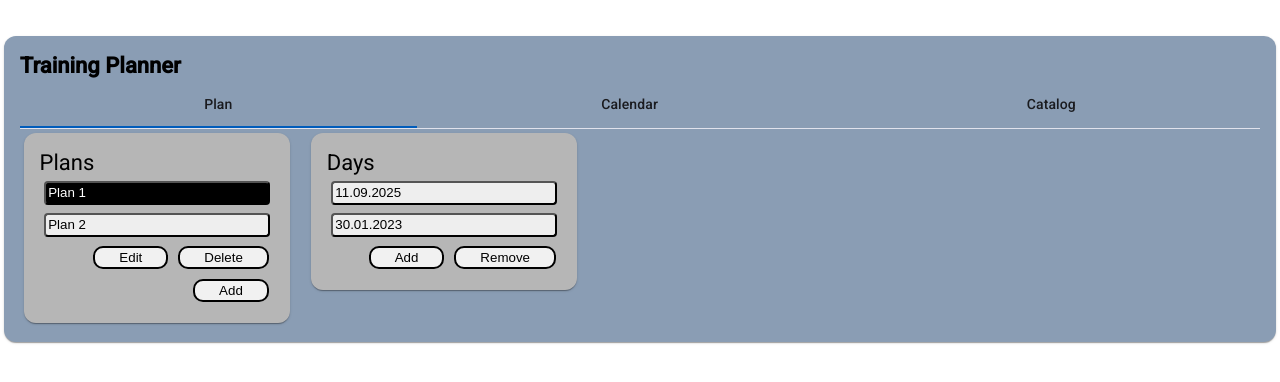
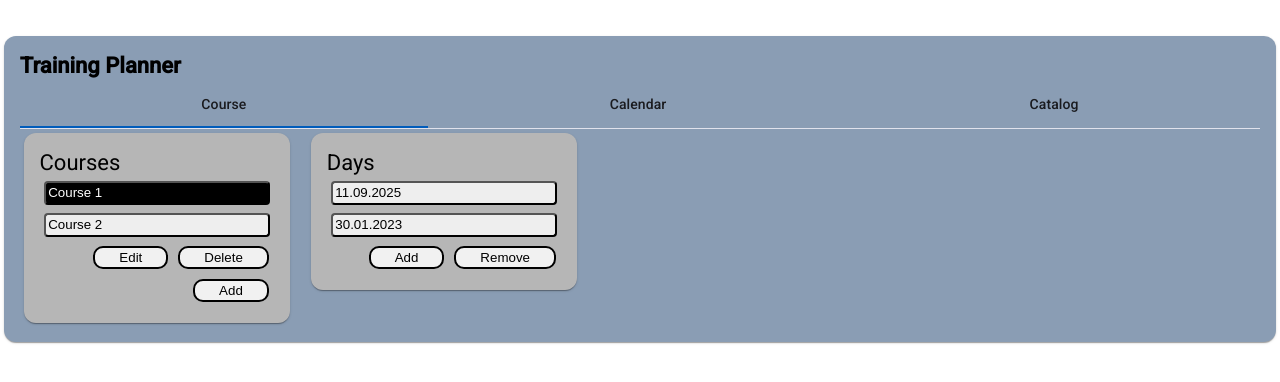
Before and after one commit to GerdEisenmann/trainingsheets, an Angular app: page / in a window 1280 px wide. Shown: the top 382 px of the page. Built offline with nearby package versions, Linux system fonts and the light colour scheme.

Commit message:
Changed Plan to Course

```diff
--- a/src/app/model/Mock-Data.ts
+++ b/src/app/model/Mock-Data.ts
@@ -1,6 +1,6 @@
 import { Sheet } from "./Sheet";
 import { ExerciseDay } from "./ExerciseDay";
-import { Plan } from "./Plan";
+import { Course } from "./Course";
 
 var header: string;
 var pic: string;
@@ -84,9 +84,9 @@ const e2 = new ExerciseDay (
     [sHueftbeuger, sBrustmuskel]
 );
 
-const plan1 = new Plan ( 1, "Plan 1", [e1, e2] );
-const plan2 = new Plan ( 2, "Plan 2", [e1] );
+const course1 = new Course ( 1, "Course 1", [e1, e2] );
+const course2 = new Course ( 2, "Course 2", [e1] );
 
-export const PLANS: Plan[] = [plan1, plan2];
+export const COURSES: Course[] = [course1, course2];
 export const EXERCISEDAYS: ExerciseDay[] = [e1, e2];
 export const SHEETS: Sheet[] = [s1, s2, s3, sBrustmuskel, sHueftbeuger];
--- a/src/app/model/Plan.ts
+++ /dev/null
@@ -1,13 +0,0 @@
-import { ExerciseDay } from "./ExerciseDay";
-
-export class Plan {
-    id: number;
-    shortName: string = "";
-    exerciseDays?: ExerciseDay[];
-
-    constructor(id: number, shortName: string, exerciseDays: ExerciseDay[]) {
-        this.id = id;
-        this.shortName = shortName;
-        this.exerciseDays = exerciseDays;
-    }
-}
--- a/src/app/plans.component.ts
+++ /dev/null
@@ -1,145 +0,0 @@
-import { HttpClient } from "@angular/common/http";
-import { Component, inject } from "@angular/core";
-import { ActiveService } from "./service/active-service";
-import { DataService } from "./service/data.service";
-import { FormsModule } from "@angular/forms";
-import { ExerciseDay } from "./model/ExerciseDay";
-import { Plan } from "./model/Plan";
-import { CommonModule, NgFor } from "@angular/common";
-import { EditNameModalComponent } from "./table-of-contents/editNameModal.component";
-import { DayQueryModalComponent } from "./table-of-contents/searchDayQueryModal.component";
-import { MatDialog, MatDialogConfig, MatDialogRef } from '@angular/material/dialog';
-import { MatListModule, MatListItem, MatListItemIcon } from '@angular/material/list';
-import { MatIconModule } from '@angular/material/icon'
-import { MatButtonModule } from '@angular/material/button'
-import { MatCardModule } from '@angular/material/card';
-import { MatTabsModule, MatTabChangeEvent } from '@angular/material/tabs';
-
-
-@Component({
-  selector: 'plans',
-  templateUrl: './plans.components.html',
-  styleUrl: './plans.components.css',
-  imports: [FormsModule, CommonModule, NgFor, MatTabsModule, MatListModule, MatIconModule, MatButtonModule, MatCardModule],
-  providers: [ { provide: MatDialogRef,useValue: {} } ]
-})
-
-export class PlansComponent {
-
-  activePlan: Plan = new Plan(0, "", []);
-  activeExerciseDay: ExerciseDay = new ExerciseDay;
-  plans: Plan[] = [];
-  days: ExerciseDay[] = [];
-  readonly dialog = inject(MatDialog);
-
-  constructor(private httpClient: HttpClient, private activeService: ActiveService, private dataService: DataService) {};
-
-  ngOnInit(): void {
-    this.getPlans();
-    this.selectFirstPlan()
-  }
-
-  selectFirstPlan() {
-    let firstPlan = null;
-    if(this.plans.length > 0) firstPlan = this.plans[0];
-    if(firstPlan != null) {
-      this.activeService.currentPlan.next(firstPlan);
-      this.activePlan = firstPlan;
-      this.selectPlan(firstPlan);
-    }
-  }
-
-  clickedAddPlanButton() {
-    console.log("Add");
-    var plan = new Plan(this.dataService.getNextPlanId(), "New Plan", []);
-    this.plans.push(plan);
-    this.activeService.currentPlan.next(plan);
-    this.activePlan = plan;
-    this.selectPlan(this.activePlan);
-  }
-
-  async clickedEditPlanButton() {
-    if(this.activeService.currentPlan.value != null) {
-      var selPlan: Plan = this.activeService.currentPlan.value as Plan;
-    } else {
-      return
-    }
-
-    //Open Search dialog
-    const dialogRef = this.dialog.open(EditNameModalComponent, {
-      width: '400px'
-    });
-
-    const resultString = await dialogRef.afterClosed().toPromise() as string;
-    console.log(resultString);
-    if(resultString === undefined) {
-      return undefined
-    } else {
-      this.activeService.currentPlan.value.shortName = resultString;
-      this.sortPlans();
-      //this.dataService.editPlan(selExDayId);
-      return resultString;
-    }
-  }
-
-  clickedDeletePlanButton() {
-    if(this.activePlan === null) return;
-    let list = this.plans;
-    const index = list.findIndex(x => x.id === this.activePlan.id);
-    list.splice(index, 1);
-    this.days = new Array;
-  }
-
-  selectPlan(arg: Plan): void {
-    console.log(arg);
-    if(this.activePlan.exerciseDays !== undefined) {
-      this.activeService.currentPlan.next(arg);
-      this.activePlan = arg;
-      this.days = this.activePlan.exerciseDays as ExerciseDay[];
-      this.activeExerciseDay = new ExerciseDay();
-    }
-  }
-
-  getPlans(): Plan[] {
-    this.dataService.getAllPlans().subscribe(plans => this.plans = plans);
-    this.sortPlans();
-    return this.plans;
-  }
-
-  sortPlans(): void {
-    this.plans = this.plans.sort(function(a, b) { return a.shortName.localeCompare(b.shortName)});
-  }
-
-  clickedRemoveExerciseDayButton() {
-    // Remove from Plan
-    let selPlan: Plan = this.activeService.currentPlan.value as Plan;
-    let list = selPlan.exerciseDays as ExerciseDay[];
-    const index = list.findIndex(x => x.id === this.activeExerciseDay.id);
-    selPlan.exerciseDays?.splice(index, 1);
-  }
-
-  async clickedAddExerciseDayButton() {
-    if(this.activePlan == null) {
-      return
-    }
-    const dialogConfig = new MatDialogConfig();
-    dialogConfig.width = '400px';
-    dialogConfig.height = '600px';
-    dialogConfig.data = this.dataService.getAllExerciseDaysNotObserved();
-    const dialogRef = this.dialog.open(DayQueryModalComponent, dialogConfig);
-
-    const resultDay = await dialogRef.afterClosed().toPromise();
-    console.log(resultDay);
-    if(resultDay != null) {
-      this.activePlan.exerciseDays?.push(resultDay);
-      console.log("...added");
-    }
-  }
-
-  selectDay(day: ExerciseDay) {
-    console.log(day);
-    this.activeExerciseDay = day;
-    this.activeService.currentDayInPlan.next(day);
-  }
-
-}
--- a/src/app/plans.components.css
+++ /dev/null
@@ -1,11 +0,0 @@
-
-.cardPlans,
-.cardExerciseDays {
-  background-color: rgb(182, 182, 182);
-  flex: 1 1 0;
-  min-width: 0;
-  margin: 0.1cm;
-  display: flex;
-  flex-direction: column;
-  height: 100%;
-}
--- a/src/app/plans.components.html
+++ /dev/null
@@ -1,35 +0,0 @@
-<div class="cardsRow">
-    <mat-card class="cardPlans">
-        <mat-card-content>
-            <div class="listInCard">
-                <mat-card-title>Plans</mat-card-title>
-                <li *ngFor="let plan of plans">
-                    <button [class.selected]="plan === activePlan" type="button" (click)="selectPlan(plan)">
-                        <span>{{plan.shortName}}</span>
-                    </button>
-                </li>
-            </div>
-            <div class="appButtons">
-                <button type="deletePlanButton" (click)="clickedDeletePlanButton()" clickable>Delete</button>
-                <button type="editPlanButton" (click)="clickedEditPlanButton()" clickable>Edit</button>
-                <button type="addPlanButton" (click)="clickedAddPlanButton()" clickable>Add</button>
-            </div>
-        </mat-card-content>
-    </mat-card>
-    <mat-card class="cardExerciseDays">
-        <mat-card-content>
-            <div class="listInCard">
-                <mat-card-title>Days</mat-card-title>
-                <li *ngFor="let exerciseDay of days">
-                    <button [class.selected]="exerciseDay === activeExerciseDay" type="button" (click)="selectDay(exerciseDay)">
-                    <span class="exDate">{{exerciseDay.date | date:'dd.MM.yyyy' }}</span>
-                    </button>
-                </li>
-            </div>
-            <div class="appButtons">
-                <button type="removeExerciseDayButton" (click)="clickedRemoveExerciseDayButton()" clickable>Remove</button>
-                <button type="addExerciseDayButton" (click)="clickedAddExerciseDayButton()" clickable>Add</button>
-            </div>
-        </mat-card-content>
-    </mat-card>
-</div>
--- a/src/app/service/active-service.ts
+++ b/src/app/service/active-service.ts
@@ -2,7 +2,7 @@ import { Component, Injectable } from "@angular/core";
 import { BehaviorSubject } from "rxjs";
 import { Sheet } from "../model/Sheet";
 import { ExerciseDay } from "../model/ExerciseDay";
-import { Plan } from "../model/Plan";
+import { Course } from "../model/Course";
 
 @Injectable({
     providedIn: 'root' // Singleton
@@ -11,8 +11,8 @@ export class ActiveService {
 
     public currentSheet = new BehaviorSubject<Sheet|null>(null);
     public currentDayInCalendar = new BehaviorSubject<ExerciseDay|null>(null);
-    public currentDayInPlan = new BehaviorSubject<ExerciseDay|null>(null);
-    public currentPlan = new BehaviorSubject<Plan|null>(null);
+    public currentDayInCourse = new BehaviorSubject<ExerciseDay|null>(null);
+    public currentCourse = new BehaviorSubject<Course|null>(null);
     public isAdmin = false;
     constructor (){};
 
--- a/src/app/service/data.service.ts
+++ b/src/app/service/data.service.ts
@@ -1,10 +1,10 @@
 import { Injectable } from '@angular/core';
 
-import { Plan } from '../model/Plan'
+import { Course } from '../model/Course'
 import { ExerciseDay } from '../model/ExerciseDay';
 import { Sheet } from '../model/Sheet';
 
-import { PLANS, EXERCISEDAYS, SHEETS } from '../model/Mock-Data';
+import { COURSES, EXERCISEDAYS, SHEETS } from '../model/Mock-Data';
 
 import { BehaviorSubject, expand, Observable, of } from 'rxjs';
 import { MessageService } from '../message.service';
@@ -15,13 +15,13 @@ import { ActiveService } from './active-service';
 })
 export class DataService {
 
-  private allPlans: Plan[] = [];
+  private allCourses: Course[] = [];
   private allExerciseDays: ExerciseDay[] = [];
   private allSheets: Sheet[] = [];
   constructor(private messageService: MessageService, private activeService: ActiveService) { }
 
   fillDataFromMockData() {
-    this.putAllPlans(PLANS);
+    this.putAllCourses(COURSES);
     this.putAllExerciseDays(EXERCISEDAYS);
     this.putAllSheets(SHEETS);
   }
@@ -44,18 +44,18 @@ export class DataService {
     };
   }
 
-  putAllPlans(plans: Plan[]) {
-    this.allPlans = plans;
+  putAllCourses(courses: Course[]) {
+    this.allCourses = courses;
   }
 
-  getAllPlans(): Observable<Plan[]> {
-    var plans: Observable<Plan[]>;
-    plans = of(this.allPlans);
-    return plans;
+  getAllCourses(): Observable<Course[]> {
+    var courses: Observable<Course[]>;
+    courses = of(this.allCourses);
+    return courses;
   }
 
-  getAllPlansNotObserved(): Plan[] {
-      return this.allPlans;
+  getAllCoursesNotObserved(): Course[] {
+      return this.allCourses;
   }
 
   getAllExerciseDays(): Observable<ExerciseDay[]> {
@@ -130,9 +130,9 @@ export class DataService {
     return highest + 1;
   }
 
-  getNextPlanId(): number {
+  getNextCourseId(): number {
     var highest: number = 0;
-    this.allPlans.forEach(day => {
+    this.allCourses.forEach(day => {
       if ((day.id != null) && (day.id > highest)) { highest = day.id };
     });
     return highest + 1;
--- a/src/app/table-of-contents/table-of-contents.component.html
+++ b/src/app/table-of-contents/table-of-contents.component.html
@@ -2,10 +2,10 @@
   <mat-card class="cardTop">
     <mat-card-title class="appTitle">Training Planner</mat-card-title>
     <mat-tab-group class="tabGroup" mat-align-tab="start" (selectedTabChange)="changeTab($event)" [(selectedIndex)]="tabSelection">
-      <mat-tab class="tabPlans">
-        <ng-template mat-tab-label>Plan</ng-template>
+      <mat-tab class="tabCourses">
+        <ng-template mat-tab-label>Course</ng-template>
         <div class="cardsRow">
-          <plans></plans>
+          <courses></courses>
         </div>
       </mat-tab>
       <mat-tab class="tabCalendar">
--- a/src/app/table-of-contents/table-of-contents.component.ts
+++ b/src/app/table-of-contents/table-of-contents.component.ts
@@ -5,10 +5,10 @@ import { RouterModule, RouterLink, RouterLinkActive } from '@angular/router';
 
 import { ExerciseDay } from '../model/ExerciseDay';
 import { Sheet } from '../model/Sheet';
-import { Plan } from '../model/Plan';
+import { Course } from '../model/Course';
 import { SHEETS } from '../model/Mock-Data';
 import { SheetDetailComponent } from '../sheetDetail.component';
-import { PlansComponent } from '../plans.component';
+import { CourseComponent } from '../courses.component';
 import { NEVER, Observable } from 'rxjs';
 import { BehaviorSubject } from "rxjs";
 
@@ -32,7 +32,7 @@ import { HttpClient } from '@angular/common/http';
 
 @Component({
   selector: 'app-table-of-contents',
-  imports: [ CommonModule, RouterModule, FormsModule, NgFor, PlansComponent, SheetDetailComponent, MatTabsModule, MatListModule, MatIconModule, MatButtonModule, MatCardModule, PlansComponent ],
+  imports: [ CommonModule, RouterModule, FormsModule, NgFor, CourseComponent, SheetDetailComponent, MatTabsModule, MatListModule, MatIconModule, MatButtonModule, MatCardModule, CourseComponent ],
   templateUrl: './table-of-contents.component.html',
   styleUrl: './table-of-contents.component.css',
   providers: [ { provide: MatDialogRef,useValue: {} } ]
@@ -40,11 +40,11 @@ import { HttpClient } from '@angular/common/http';
 
 export class TableOfContentsComponent {
 
-  plans: Plan[] = [];
+  courses: Course[] = [];
   exerciseDays: ExerciseDay[] = [];
   sheets: Sheet[] = [];
   readonly dialog = inject(MatDialog);
-  activePlan: Plan = new Plan(0, "", []);
+  activeCourse: Course = new Course(0, "", []);
   activeSheet: Sheet = new Sheet();
   activeExerciseDay: ExerciseDay = new ExerciseDay;
   showTOC: boolean = false;
@@ -77,19 +77,18 @@ export class TableOfContentsComponent {
     }
   }
 
-  getPlans(): void {
-    this.dataService.getAllPlans().subscribe(plans => this.plans = plans);
-    this.sortPlans();
+  getCourses(): void {
+    this.dataService.getAllCourses().subscribe(courses => this.courses = courses);
+    this.sortCourses();
+  }
+  sortCourses(): void {
+    this.courses = this.courses.sort(function(a, b) { return a.shortName.localeCompare(b.shortName)});
   }
 
-  sortPlans(): void {
-    this.plans = this.plans.sort(function(a, b) { return a.shortName.localeCompare(b.shortName)});
-  }
   getExerciseDays(): void {
     this.dataService.getAllExerciseDays().subscribe(exerciseDays => this.exerciseDays = exerciseDays);
     this.sortExerciseDays();
   }
-
   sortExerciseDays(): void {
     this.exerciseDays = this.exerciseDays.sort((a, b) => (a.sort(b)));
   }
@@ -115,7 +114,7 @@ export class TableOfContentsComponent {
     this.activeSheet = arg;
   }
 
-  showDayListInPlanTab(plan: Plan) {
+  showDayListInPlanTab(course: Course) {
     //(plan.exerciseDays as ExerciseDay[]).sort(function(a, b) { return a.sort(b)});
   }
 
@@ -247,7 +246,7 @@ export class TableOfContentsComponent {
 
   openTabPlan() {
     console.log("Pressed Plan")
-    this.showDayListInPlanTab(this.activePlan);
+    this.showDayListInPlanTab(this.activeCourse);
   }
 
   openTabCalender() {
@@ -288,8 +287,8 @@ export class TableOfContentsComponent {
       try {
         const data = JSON.parse(reader.result as string);
         console.log('Imported data:', data);
-        this.dataService.putAllPlans(data[0]);
-        this.plans = data[0];
+        this.dataService.putAllCourses(data[0]);
+        this.courses = data[0];
         this.dataService.putAllExerciseDays(data[1]);
         this.exerciseDays = data[1];
         this.dataService.putAllSheets(data[2]);
@@ -302,7 +301,7 @@ export class TableOfContentsComponent {
   }
 
   clickedExportJsonButton() {
-    const daysAndSheets: [ Array<Plan>, Array<ExerciseDay>, Array<Sheet> ] = [ this.dataService.getAllPlansNotObserved(), this.exerciseDays, this.dataService.getAllSheetsNotObserved() ];
+    const daysAndSheets: [ Array<Course>, Array<ExerciseDay>, Array<Sheet> ] = [ this.dataService.getAllCoursesNotObserved(), this.exerciseDays, this.dataService.getAllSheetsNotObserved() ];
     console.log("export");
     const jsonString = JSON.stringify(daysAndSheets);
     const blob = new Blob([jsonString], { type: 'application/json' });
```
